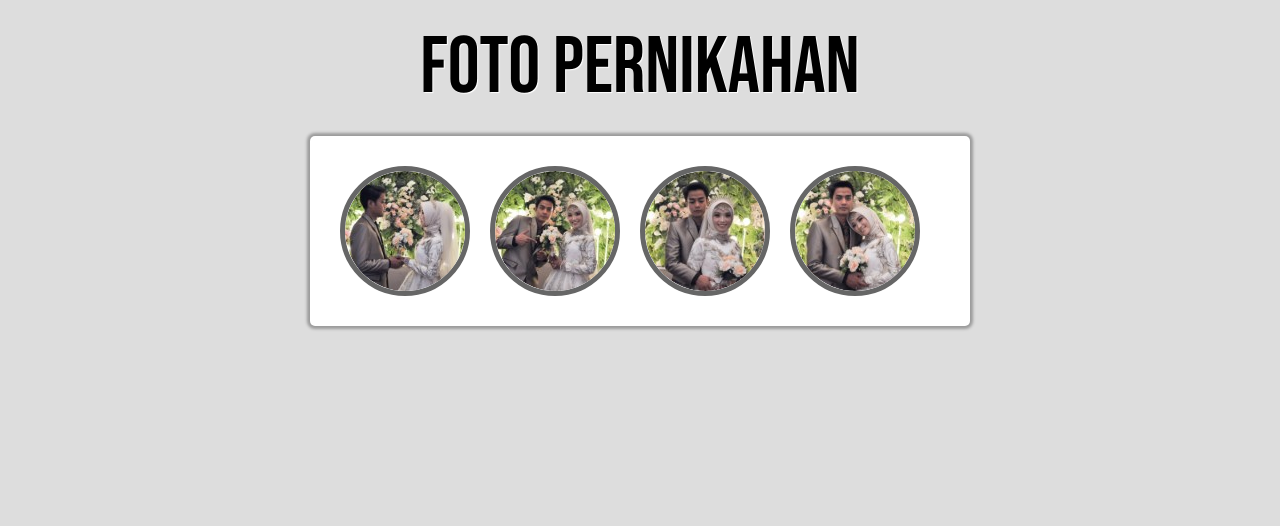
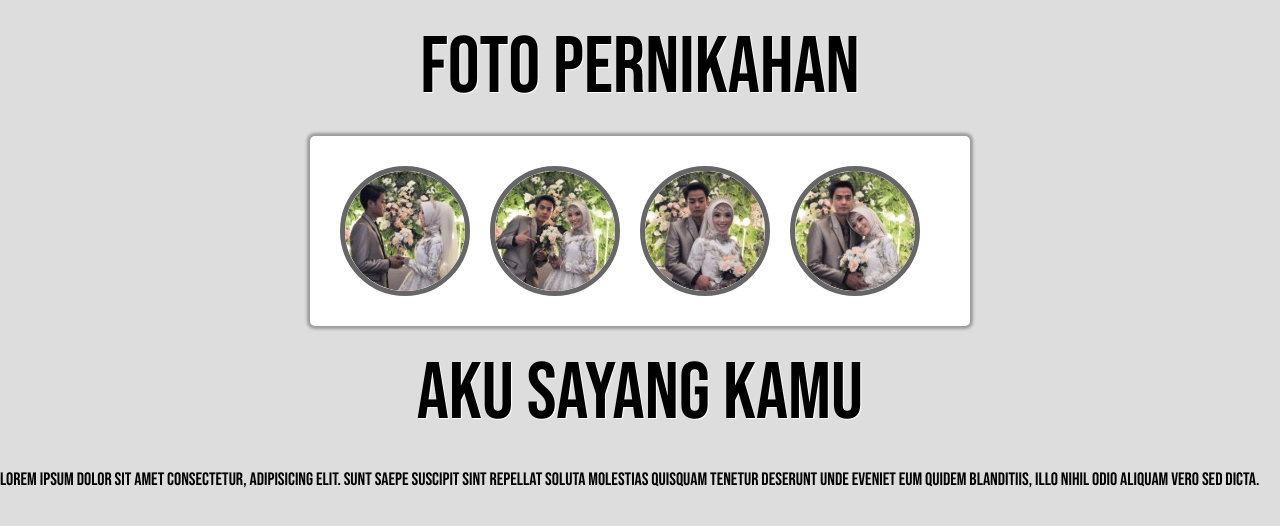
Before and after one commit to alamsadvika95/lightbox, a plain HTML site: page index.html in a window 1280 px wide. Drawn offline with Linux system fonts and the light colour scheme.

Commit message:
Edit index.html

```diff
--- a/index.html
+++ b/index.html
@@ -62,6 +62,7 @@
 			<div class="clear"></div>
 		</ul>
 	</div>
-
+	<h1>Aku sayang kamu </h1>
+	<p>Lorem ipsum dolor sit amet consectetur, adipisicing elit. Sunt saepe suscipit sint repellat soluta molestias quisquam tenetur deserunt unde eveniet eum quidem blanditiis, illo nihil odio aliquam vero sed dicta.</p>
 </body>
 </html>
```
